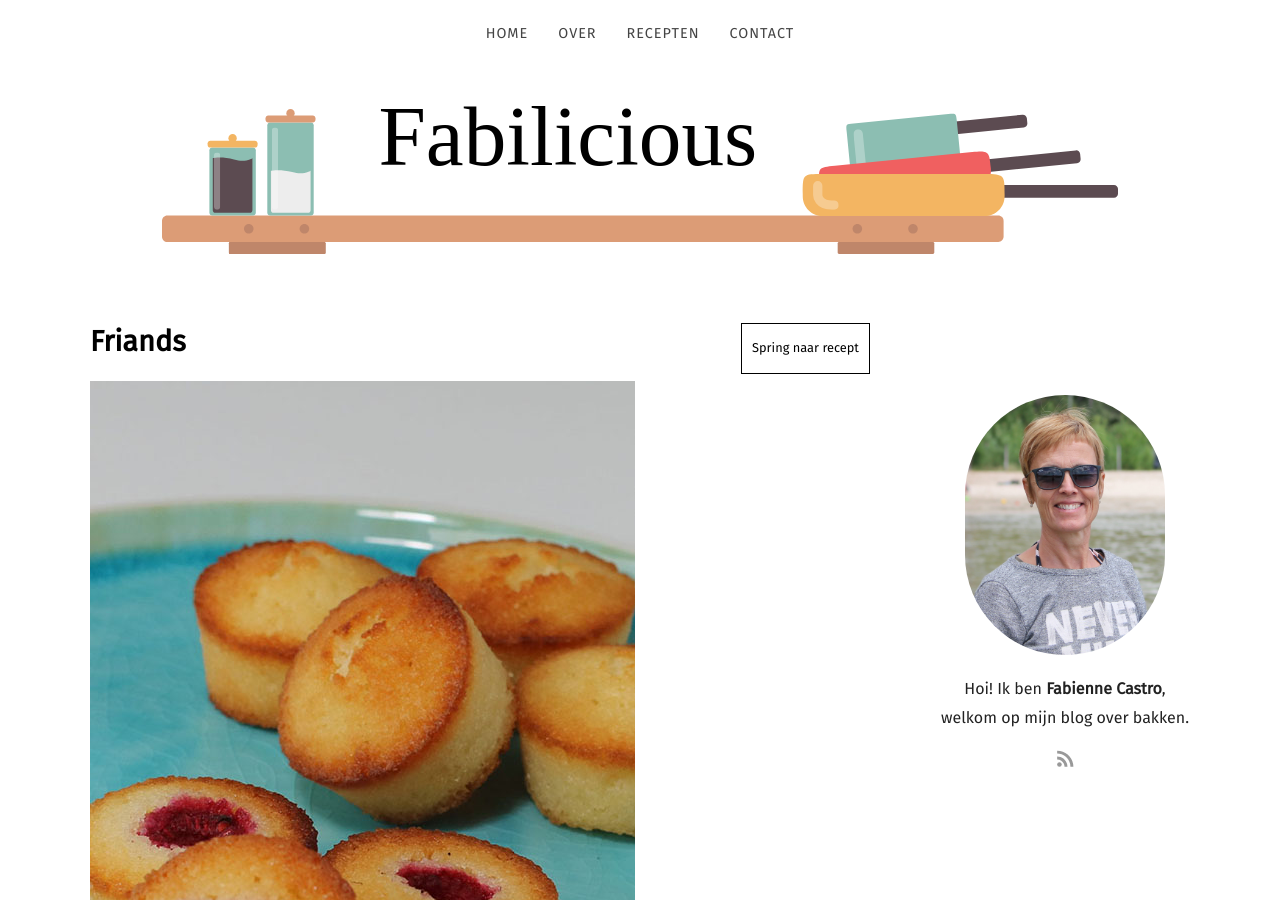
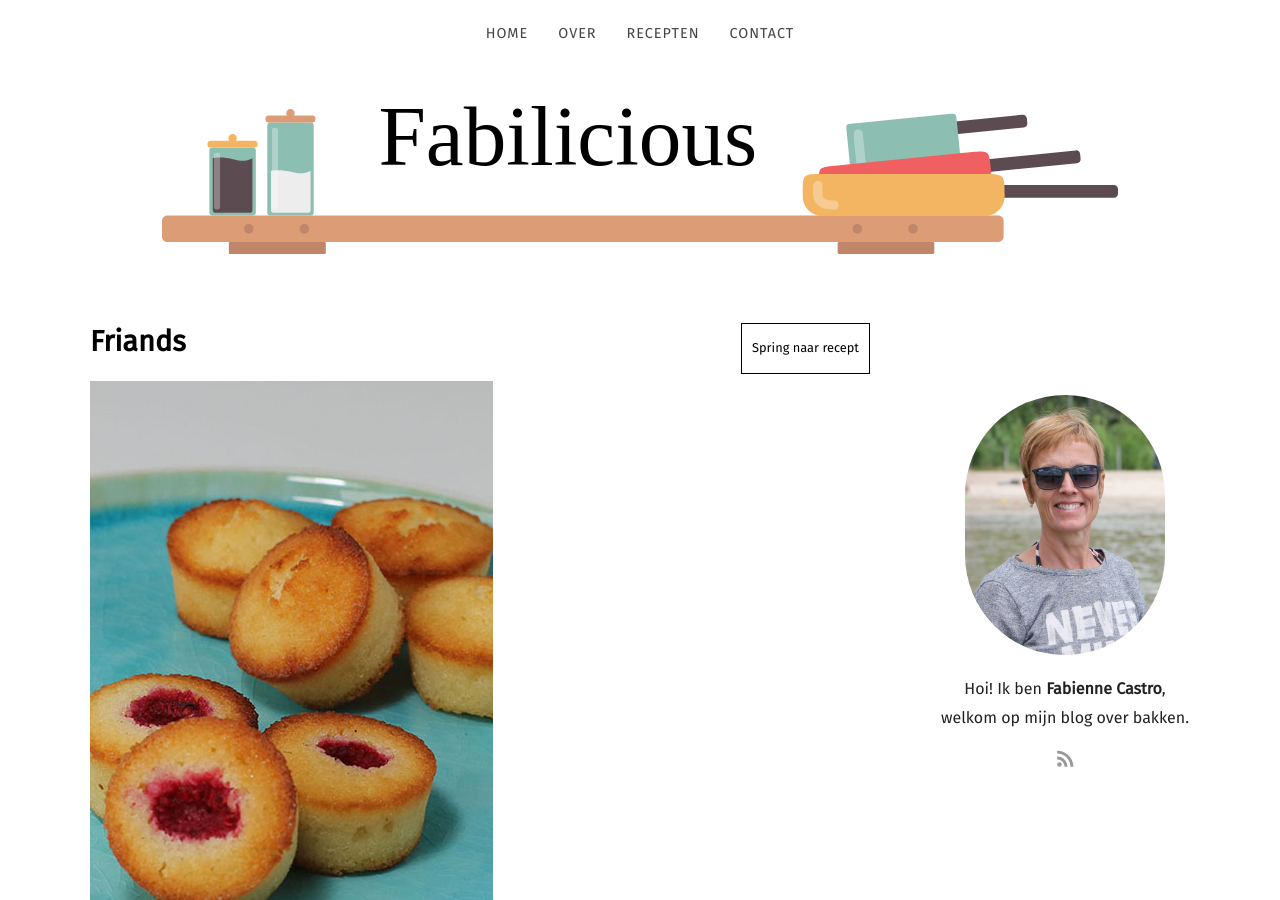
Before and after one commit to fabilicious/fabilicious.github.io, a Jekyll site: the page built from _posts/2018-10-23-friands.md, in a window 1280 px wide and 900 px high. Built offline with Jekyll 4.4.1, drawn with Linux system fonts in a browser that asks for light colours; nearby versions of some CDN libraries; some web fonts are replaced.

Commit message:
ap friands

```diff
--- a/_posts/2018-10-23-friands.md
+++ b/_posts/2018-10-23-friands.md
@@ -3,7 +3,7 @@ date: 2018-10-23
 title: Friands
 categories:
   - koekjesEnKleinGebak
-featured_image: /Fabilicious/images/friands 1200SM.jpg
+featured_image: /Fabilicious/images/friands 1200SM600.jpg
 recipe:
   servings: ca 38 stuks
   ingredients_markdown: |-
```
Also changed, not shown: images/friands 1200SM600.jpg (added).
